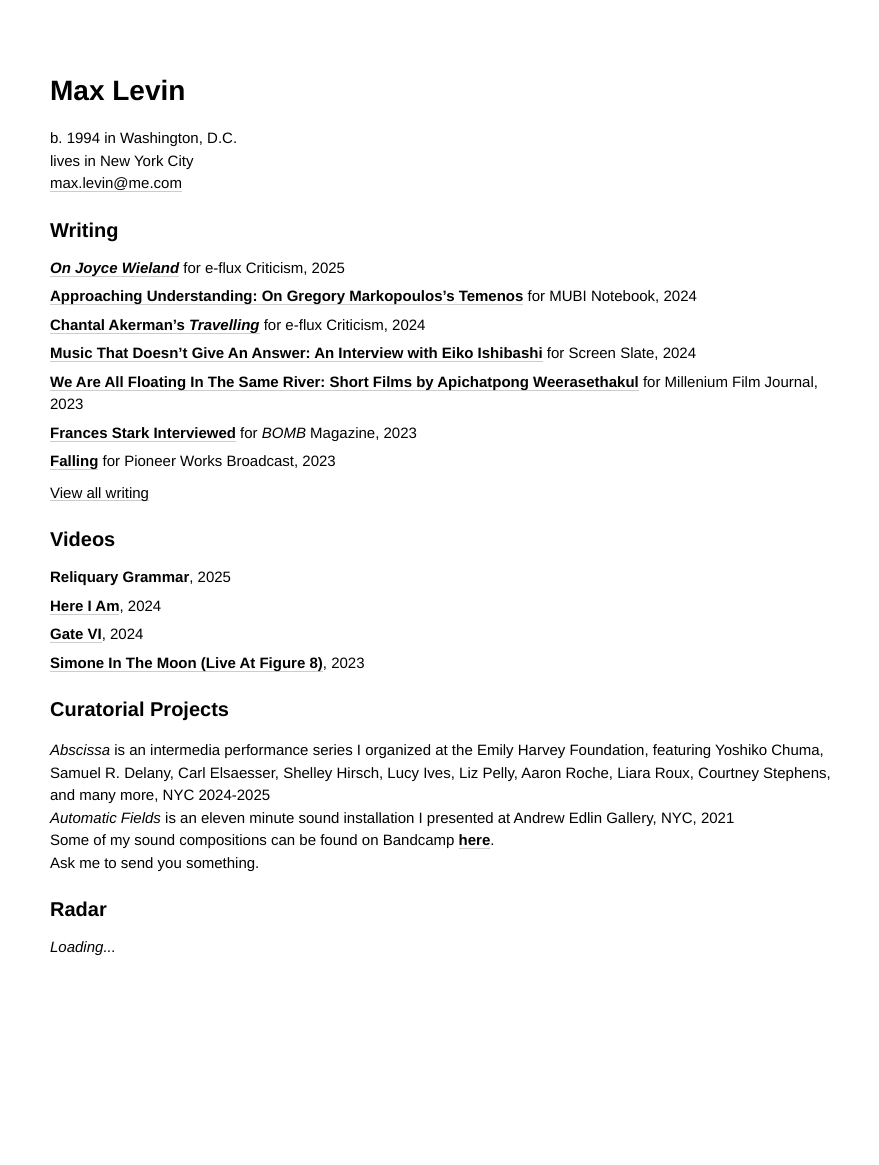
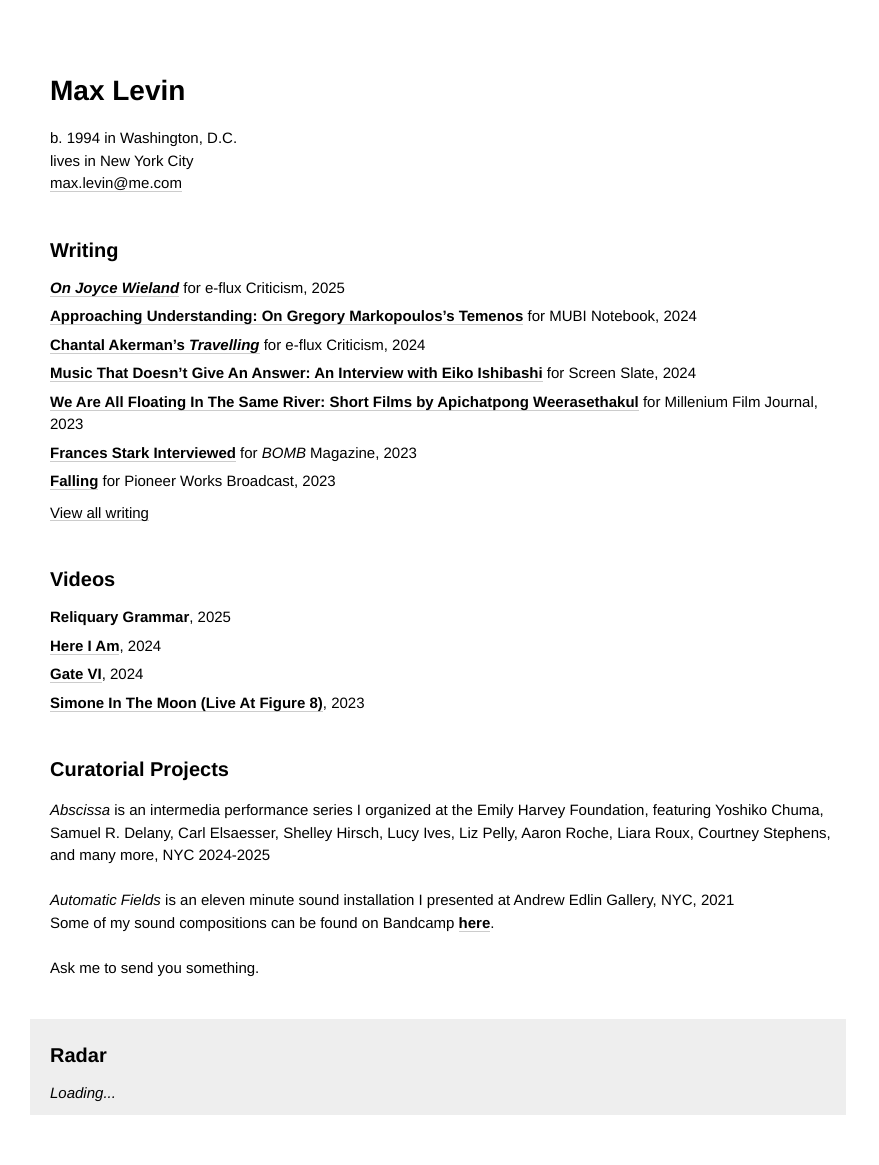
Before and after one commit to minicreative/maxlevin.me, a Jekyll site: the page built from index.md, in a window 1280 px wide. Shown: the whole page, without its empty margins (0-879 px from the left). Built offline with Jekyll 4.4.1, drawn with Linux system fonts in a browser that asks for light colours; before the commit the page ends 1009 px from its top, so only the background shows below that.

Commit message:
Radar only shows 3 upcoming events, hightlight section

```diff
--- a/_layouts/home.html
+++ b/_layouts/home.html
@@ -12,6 +12,7 @@
         {{ page.content | markdownify }}
 
         {% for section in page.sections %}
+        <div class="section {{ section.class }}">
             <h2>{{ section.title }}</h2>
             {% if section.description %}{{ section.description | markdownify }}{% endif %}
 
@@ -34,6 +35,7 @@
                 <ul><li><i>Loading...</i></li></ul>
             </div>
             {% endif %}
+        </div>
         {% endfor %}
 
     </div>
--- a/css/main.scss
+++ b/css/main.scss
@@ -74,6 +74,16 @@
     position:absolute; top:30px; right:30px; width:60px; height:60px; background-size:cover;
 }
 
+.section {
+    margin-top:40px;
+    &.highlight {
+        background:#eee; padding:1px 20px 10px; margin-left:-20px;
+        @include breakpoint(m) {
+            padding:1px 30px 10px; margin-left:-30px; margin-right:-30px;
+        }
+    }
+}
+
 #calendarList {
     li {
         .title {border-bottom:1px solid #ccc; font-style:italic; font-weight: bold; cursor:pointer;}
--- a/js/main.js
+++ b/js/main.js
@@ -86,7 +86,7 @@
 
             // Trim arrays if preview
             if (isPreview) {
-                pastItems = pastItems.slice(0, 3)
+                pastItems = []
                 upcomingItems = upcomingItems.slice(0, 3)
             }
 
@@ -98,12 +98,10 @@
 
             let html = $("<div></div>")
             if (!onlyPast) {
-                if (isPreview) html.append("<h2>Upcoming</h2>")
                 html.append(upcomingList)
                 if (isPreview) html.append("<p><a href='/upcoming-events'>View all upcoming events</a></p>")
             }
             if (!onlyUpcoming) {
-                if (isPreview) html.append("<h2>Past</h2>")
                 html.append(pastList)
                 if (isPreview) html.append("<p><a href='/past-events'>View all past events</a></p>")
             }
```
Also changed, not shown: index.md (+3 -2 lines).
